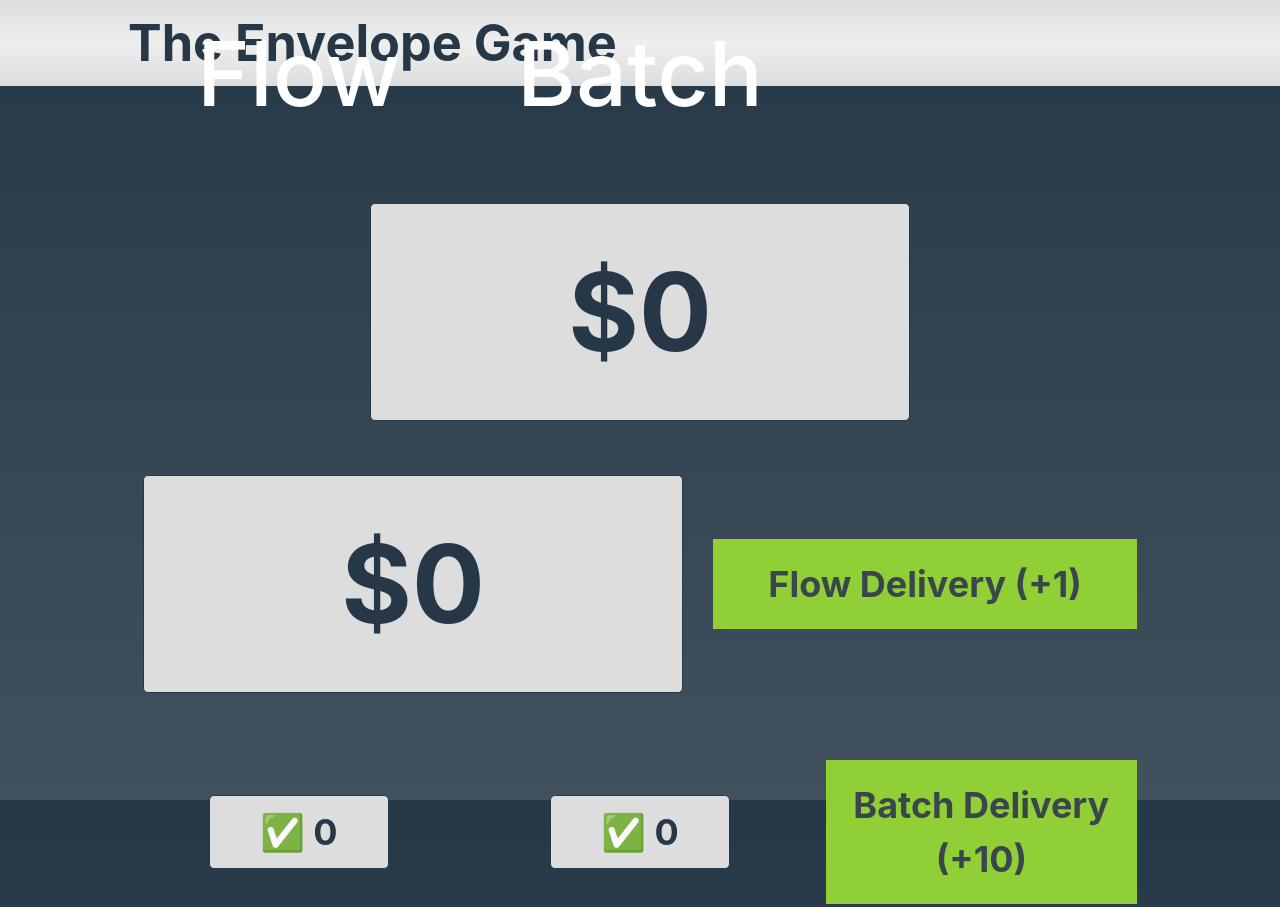
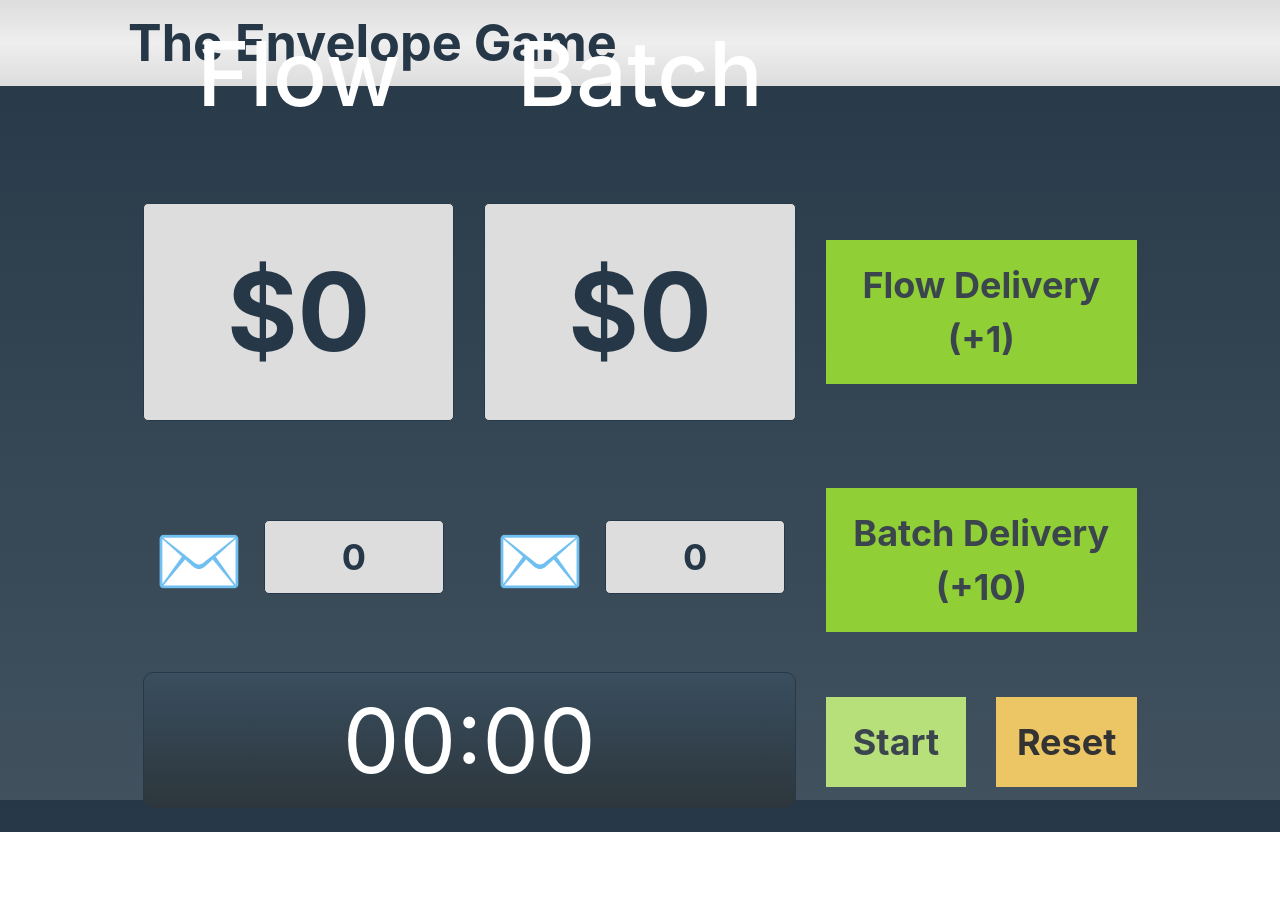
Before and after one commit to liatrio/envelope-game, a website: page public/index.html in a window 1280 px wide. Shown: the top 907 px of the page. After the commit the page ends 832 px from the top, so only its background shows below. Drawn offline with nearby package versions, Linux system fonts and the light colour scheme.

Commit message:
changed icon to be in front of the output and changed checkbox to a mail

```diff
--- a/public/index.html
+++ b/public/index.html
@@ -128,6 +128,7 @@
       }
 
       .counter {
+        display: inline-block;
         text-align: center;
         background: #DDD;
         width: 5em;
@@ -138,12 +139,15 @@
         border-radius: 5px;
           border: 1px solid #273948;
       }
+      .check {
+        display: inline;
+      }
 
       .cash {
         font-size: 3em;
         text-align: center;
         background: #DDD;
-        width: 5em;
+        width: 100%;
         margin: .25em auto;
         padding: .25em 0;
         color: #263848;
@@ -317,12 +321,17 @@
           </div>
 
           <div class="row align-items-center">
-            <div class="col">
-              <p id="scoreFlow" class="counter">✅ 0</p>
+            <div class="col" style="text-align:center">
+
+              <p class="check" style="font-size:2em; vertical-align:middle">✉️ </p>
+              <p id="scoreFlow" class="counter">0</p>
+
             </div>
-            <div class="col">
-              <p></p>
-              <p id="scoreBatch" class="counter">✅ 0</p>
+            <div class="col" style="text-align:center">
+
+              <p class="check" style="font-size:2em; vertical-align:middle">✉️ </p>
+              <p id="scoreBatch" class="counter">0</p>
+
             </div>
 
             <div class="col">
```
